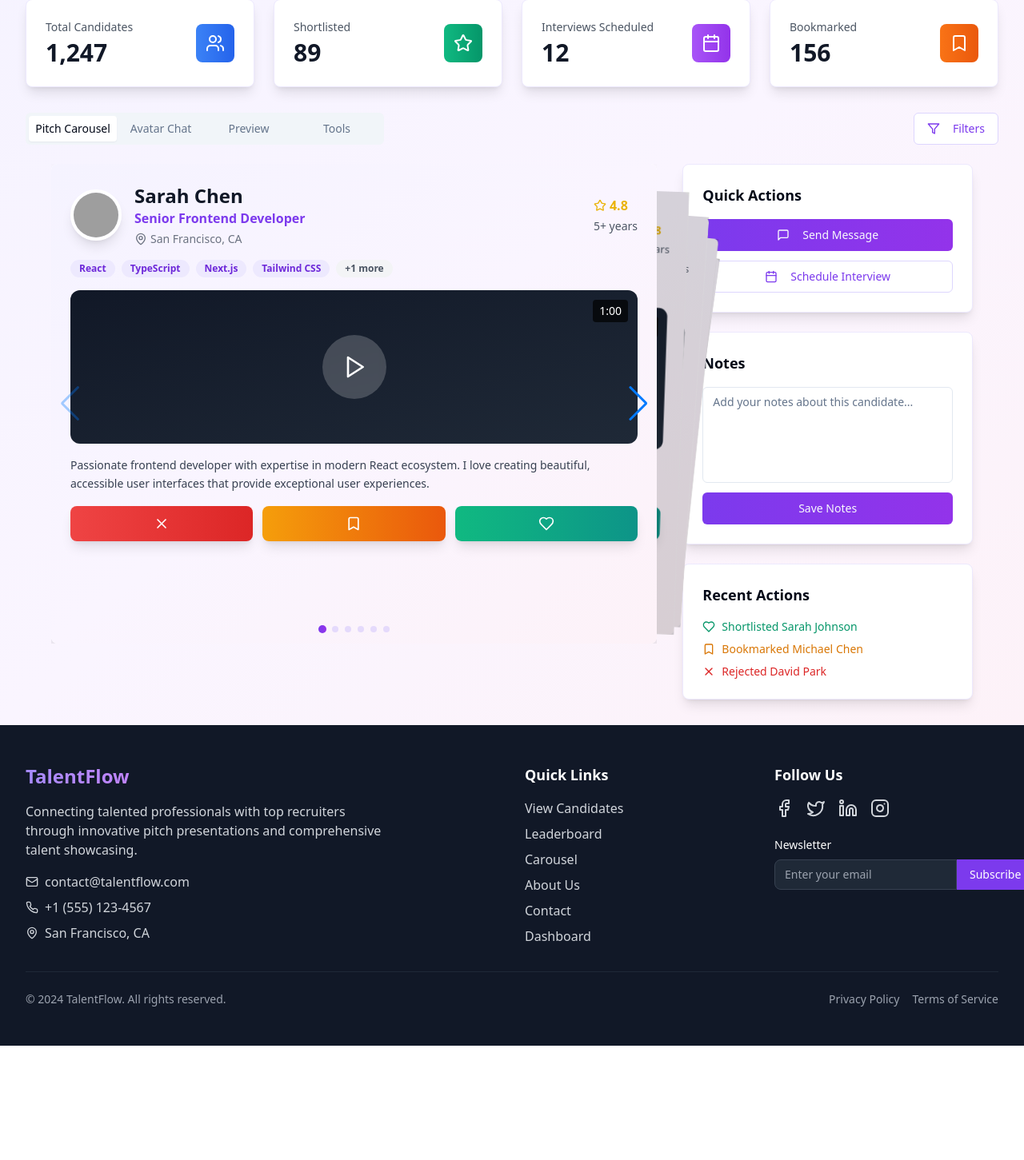
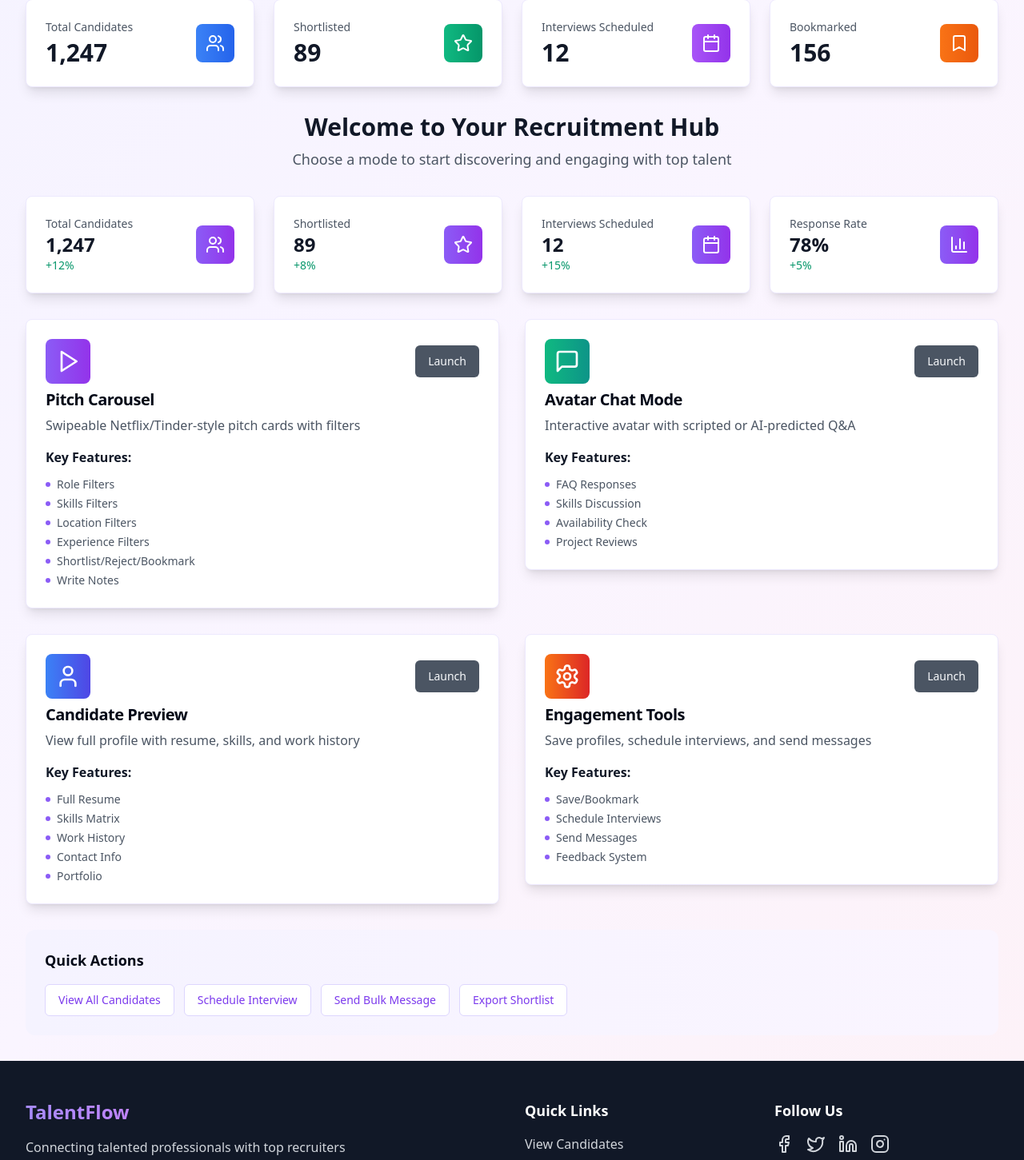
Before and after one commit to shreya-20-2003/pitch-profile-carousel, a React (Vite) app: page /recruiter-dashboard in a window 1280 px wide. Shown: the part 206-1657 px from the top of the page at 80% size. Before the commit the page ends 1514 px from the top, so only its background shows below. Built offline with nearby package versions, Linux system fonts and the light colour scheme; grey boxes are pictures that could not be loaded.

Commit message:
Add submit button and recruiter dashboard changes
Added a submit button for adding notes about candidates. Modified the recruiter dashboard to display the Pitch Carousel, Avatar Chat Mode, Candidate Preview, and Engagement Tools as specified.

```diff
--- /dev/null
+++ b/src/components/recruiter/DashboardOverview.tsx
@@ -0,0 +1,174 @@
+
+import React from 'react';
+import { motion } from 'framer-motion';
+import { Play, MessageSquare, User, Settings, Star, Calendar, BarChart3, Users } from 'lucide-react';
+import { Card, CardContent, CardHeader, CardTitle } from '@/components/ui/card';
+import { Button } from '@/components/ui/button';
+
+interface DashboardOverviewProps {
+  onModeSelect: (mode: string) => void;
+  activeMode: string;
+}
+
+const DashboardOverview: React.FC<DashboardOverviewProps> = ({ onModeSelect, activeMode }) => {
+  const features = [
+    {
+      id: 'carousel',
+      title: 'Pitch Carousel',
+      description: 'Swipeable Netflix/Tinder-style pitch cards with filters',
+      icon: Play,
+      color: 'from-violet-500 to-purple-600',
+      features: ['Role Filters', 'Skills Filters', 'Location Filters', 'Experience Filters', 'Shortlist/Reject/Bookmark', 'Write Notes']
+    },
+    {
+      id: 'chat',
+      title: 'Avatar Chat Mode',
+      description: 'Interactive avatar with scripted or AI-predicted Q&A',
+      icon: MessageSquare,
+      color: 'from-emerald-500 to-teal-600',
+      features: ['FAQ Responses', 'Skills Discussion', 'Availability Check', 'Project Reviews']
+    },
+    {
+      id: 'preview',
+      title: 'Candidate Preview',
+      description: 'View full profile with resume, skills, and work history',
+      icon: User,
+      color: 'from-blue-500 to-indigo-600',
+      features: ['Full Resume', 'Skills Matrix', 'Work History', 'Contact Info', 'Portfolio']
+    },
+    {
+      id: 'tools',
+      title: 'Engagement Tools',
+      description: 'Save profiles, schedule interviews, and send messages',
+      icon: Settings,
+      color: 'from-orange-500 to-red-600',
+      features: ['Save/Bookmark', 'Schedule Interviews', 'Send Messages', 'Feedback System']
+    }
+  ];
+
+  const stats = [
+    { title: 'Total Candidates', value: '1,247', icon: Users, change: '+12%' },
+    { title: 'Shortlisted', value: '89', icon: Star, change: '+8%' },
+    { title: 'Interviews Scheduled', value: '12', icon: Calendar, change: '+15%' },
+    { title: 'Response Rate', value: '78%', icon: BarChart3, change: '+5%' },
+  ];
+
+  return (
+    <div className="space-y-8">
+      {/* Welcome Section */}
+      <motion.div
+        initial={{ opacity: 0, y: 20 }}
+        animate={{ opacity: 1, y: 0 }}
+        className="text-center"
+      >
+        <h2 className="text-3xl font-bold text-gray-900 mb-2">Welcome to Your Recruitment Hub</h2>
+        <p className="text-gray-600 text-lg">Choose a mode to start discovering and engaging with top talent</p>
+      </motion.div>
+
+      {/* Stats Overview */}
+      <motion.div
+        initial={{ opacity: 0, y: 20 }}
+        animate={{ opacity: 1, y: 0 }}
+        transition={{ delay: 0.1 }}
+        className="grid grid-cols-1 md:grid-cols-2 lg:grid-cols-4 gap-6"
+      >
+        {stats.map((stat, index) => (
+          <Card key={stat.title} className="border-violet-100 shadow-lg">
+            <CardContent className="p-6">
+              <div className="flex items-center justify-between">
+                <div>
+                  <p className="text-sm font-medium text-gray-600">{stat.title}</p>
+                  <p className="text-2xl font-bold text-gray-900">{stat.value}</p>
+                  <p className="text-sm text-emerald-600 font-medium">{stat.change}</p>
+                </div>
+                <div className="p-3 rounded-lg bg-gradient-to-r from-violet-500 to-purple-600">
+                  <stat.icon className="w-6 h-6 text-white" />
+                </div>
+              </div>
+            </CardContent>
+          </Card>
+        ))}
+      </motion.div>
+
+      {/* Feature Cards */}
+      <motion.div
+        initial={{ opacity: 0, y: 20 }}
+        animate={{ opacity: 1, y: 0 }}
+        transition={{ delay: 0.2 }}
+        className="grid grid-cols-1 md:grid-cols-2 gap-8"
+      >
+        {features.map((feature, index) => (
+          <motion.div
+            key={feature.id}
+            initial={{ opacity: 0, y: 20 }}
+            animate={{ opacity: 1, y: 0 }}
+            transition={{ delay: 0.3 + index * 0.1 }}
+          >
+            <Card className={`border-violet-100 shadow-lg hover:shadow-xl transition-all duration-300 cursor-pointer ${
+              activeMode === feature.id ? 'ring-2 ring-violet-500' : ''
+            }`}>
+              <CardHeader className="pb-4">
+                <div className="flex items-center justify-between">
+                  <div className={`p-3 rounded-lg bg-gradient-to-r ${feature.color}`}>
+                    <feature.icon className="w-8 h-8 text-white" />
+                  </div>
+                  <Button
+                    onClick={() => onModeSelect(feature.id)}
+                    className={`${
+                      activeMode === feature.id
+                        ? 'bg-violet-600 hover:bg-violet-700'
+                        : 'bg-gray-600 hover:bg-gray-700'
+                    }`}
+                  >
+                    {activeMode === feature.id ? 'Active' : 'Launch'}
+                  </Button>
+                </div>
+                <CardTitle className="text-xl">{feature.title}</CardTitle>
+                <p className="text-gray-600">{feature.description}</p>
+              </CardHeader>
+              <CardContent>
+                <div className="space-y-2">
+                  <h4 className="font-semibold text-gray-900 mb-3">Key Features:</h4>
+                  <ul className="space-y-1">
+                    {feature.features.map((item, idx) => (
+                      <li key={idx} className="flex items-center text-sm text-gray-600">
+                        <div className="w-1.5 h-1.5 bg-violet-500 rounded-full mr-2"></div>
+                        {item}
+                      </li>
+                    ))}
+                  </ul>
+                </div>
+              </CardContent>
+            </Card>
+          </motion.div>
+        ))}
+      </motion.div>
+
+      {/* Quick Actions */}
+      <motion.div
+        initial={{ opacity: 0, y: 20 }}
+        animate={{ opacity: 1, y: 0 }}
+        transition={{ delay: 0.6 }}
+        className="bg-gradient-to-r from-violet-50 to-purple-50 rounded-xl p-6"
+      >
+        <h3 className="text-lg font-semibold mb-4">Quick Actions</h3>
+        <div className="flex flex-wrap gap-3">
+          <Button variant="outline" className="border-violet-200 text-violet-600">
+            View All Candidates
+          </Button>
+          <Button variant="outline" className="border-violet-200 text-violet-600">
+            Schedule Interview
+          </Button>
+          <Button variant="outline" className="border-violet-200 text-violet-600">
+            Send Bulk Message
+          </Button>
+          <Button variant="outline" className="border-violet-200 text-violet-600">
+            Export Shortlist
+          </Button>
+        </div>
+      </motion.div>
+    </div>
+  );
+};
+
+export default DashboardOverview;
--- a/src/pages/RecruiterDashboard.tsx
+++ b/src/pages/RecruiterDashboard.tsx
@@ -1,7 +1,7 @@
 
 import React, { useState } from 'react';
 import { motion } from 'framer-motion';
-import { Filter, Users, MessageSquare, Calendar, Bookmark, Star } from 'lucide-react';
+import { Filter, Users, MessageSquare, Calendar, Bookmark, Star, ArrowLeft } from 'lucide-react';
 import { Button } from '@/components/ui/button';
 import { Card, CardContent, CardHeader, CardTitle } from '@/components/ui/card';
 import { Tabs, TabsContent, TabsList, TabsTrigger } from '@/components/ui/tabs';
@@ -10,9 +10,10 @@ import AvatarChatMode from '@/components/recruiter/AvatarChatMode';
 import CandidatePreview from '@/components/recruiter/CandidatePreview';
 import EngagementTools from '@/components/recruiter/EngagementTools';
 import FilterPanel from '@/components/recruiter/FilterPanel';
+import DashboardOverview from '@/components/recruiter/DashboardOverview';
 
 const RecruiterDashboard = () => {
-  const [activeView, setActiveView] = useState('carousel');
+  const [activeView, setActiveView] = useState('overview');
   const [selectedCandidate, setSelectedCandidate] = useState(null);
   const [showFilters, setShowFilters] = useState(false);
 
@@ -23,6 +24,14 @@ const RecruiterDashboard = () => {
     { title: 'Bookmarked', value: '156', icon: Bookmark, color: 'from-orange-500 to-orange-600' },
   ];
 
+  const handleModeSelect = (mode: string) => {
+    setActiveView(mode);
+  };
+
+  const handleBackToOverview = () => {
+    setActiveView('overview');
+  };
+
   return (
     <div className="min-h-screen bg-gradient-to-br from-violet-50 via-purple-50 to-pink-50">
       <div className="max-w-7xl mx-auto px-4 sm:px-6 lg:px-8 py-8">
@@ -32,13 +41,27 @@ const RecruiterDashboard = () => {
           animate={{ opacity: 1, y: 0 }}
           className="mb-8"
         >
+          <div className="flex items-center justify-between">
+            <div>
               <h1 className="text-4xl font-bold bg-gradient-to-r from-violet-600 to-purple-600 bg-clip-text text-transparent mb-2">
                 Recruiter Dashboard
               </h1>
               <p className="text-gray-600 text-lg">Discover, engage, and hire top talent efficiently</p>
+            </div>
+            {activeView !== 'overview' && (
+              <Button
+                onClick={handleBackToOverview}
+                variant="outline"
+                className="border-violet-200 text-violet-600 hover:bg-violet-50"
+              >
+                <ArrowLeft className="w-4 h-4 mr-2" />
+                Back to Overview
+              </Button>
+            )}
+          </div>
         </motion.div>
 
-        {/* Stats Grid */}
+        {/* Stats Grid - Always visible */}
         <motion.div
           initial={{ opacity: 0, y: 20 }}
           animate={{ opacity: 1, y: 0 }}
@@ -68,6 +91,9 @@ const RecruiterDashboard = () => {
           animate={{ opacity: 1, y: 0 }}
           transition={{ delay: 0.2 }}
         >
+          {activeView === 'overview' ? (
+            <DashboardOverview onModeSelect={handleModeSelect} activeMode={activeView} />
+          ) : (
             <Tabs value={activeView} onValueChange={setActiveView} className="w-full">
               <div className="flex justify-between items-center mb-6">
                 <TabsList className="grid w-full max-w-md grid-cols-4">
@@ -116,6 +142,7 @@ const RecruiterDashboard = () => {
                 <EngagementTools />
               </TabsContent>
             </Tabs>
+          )}
         </motion.div>
       </div>
     </div>
--- a/src/pages/ViewCandidates.tsx
+++ b/src/pages/ViewCandidates.tsx
@@ -1,7 +1,6 @@
-
 import React, { useState } from 'react';
 import { motion } from 'framer-motion';
-import { Eye, Heart, MessageSquare, BookmarkPlus, MapPin, Briefcase } from 'lucide-react';
+import { Eye, Heart, MessageSquare, BookmarkPlus, MapPin, Briefcase, Save } from 'lucide-react';
 import { Button } from '@/components/ui/button';
 import { Card, CardContent } from '@/components/ui/card';
 import { Avatar, AvatarFallback, AvatarImage } from '@/components/ui/avatar';
@@ -9,6 +8,7 @@ import { Badge } from '@/components/ui/badge';
 
 const ViewCandidates = () => {
   const [savedNotes, setSavedNotes] = useState<{[key: string]: string}>({});
+  const [tempNotes, setTempNotes] = useState<{[key: string]: string}>({});
 
   // Mock data - this would come from your database
   const candidates = [
@@ -92,8 +92,14 @@ const ViewCandidates = () => {
     }
   ];
 
-  const handleSaveNote = (candidateId: string, note: string) => {
+  const handleSaveNote = (candidateId: string) => {
+    const note = tempNotes[candidateId] || '';
     setSavedNotes(prev => ({ ...prev, [candidateId]: note }));
+    console.log(`Note saved for candidate ${candidateId}:`, note);
+  };
+
+  const handleNoteChange = (candidateId: string, note: string) => {
+    setTempNotes(prev => ({ ...prev, [candidateId]: note }));
   };
 
   const handleViewPitch = (candidateId: string) => {
@@ -196,11 +202,21 @@ const ViewCandidates = () => {
                   <div className="mb-4">
                     <textarea
                       placeholder="Add a note about this candidate..."
-                      value={savedNotes[candidate.id] || ''}
-                      onChange={(e) => handleSaveNote(candidate.id, e.target.value)}
+                      value={tempNotes[candidate.id] || savedNotes[candidate.id] || ''}
+                      onChange={(e) => handleNoteChange(candidate.id, e.target.value)}
                       className="w-full p-2 text-sm border border-gray-200 rounded-lg focus:ring-2 focus:ring-violet-500 focus:border-violet-500 resize-none"
                       rows={2}
                     />
+                    {tempNotes[candidate.id] && tempNotes[candidate.id] !== savedNotes[candidate.id] && (
+                      <Button
+                        onClick={() => handleSaveNote(candidate.id)}
+                        size="sm"
+                        className="mt-2 bg-emerald-600 hover:bg-emerald-700"
+                      >
+                        <Save className="w-4 h-4 mr-1" />
+                        Save Note
+                      </Button>
+                    )}
                   </div>
 
                   {/* Action Buttons */}
```
Lines whose indentation alone changed are shown as unchanged.
